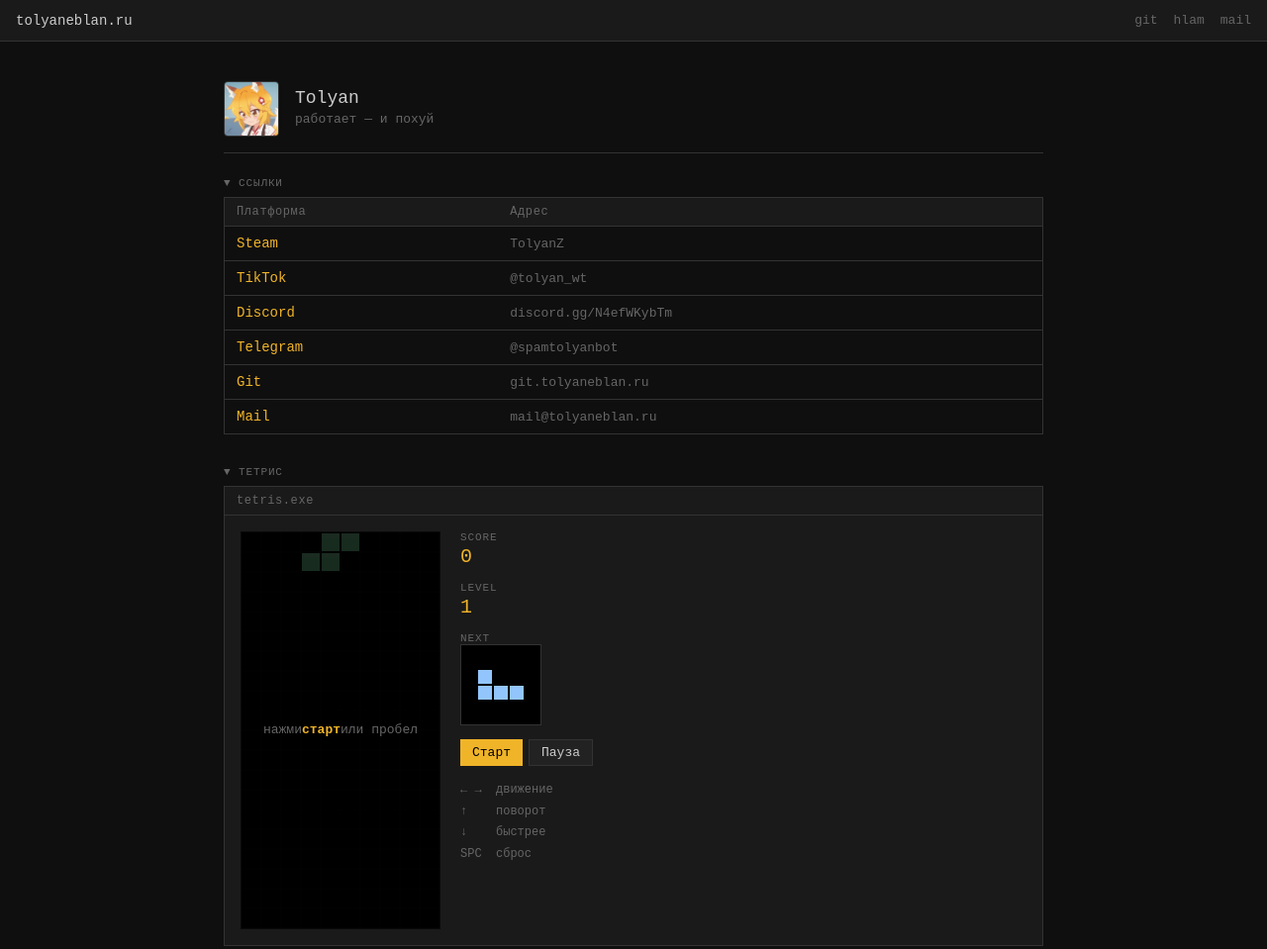
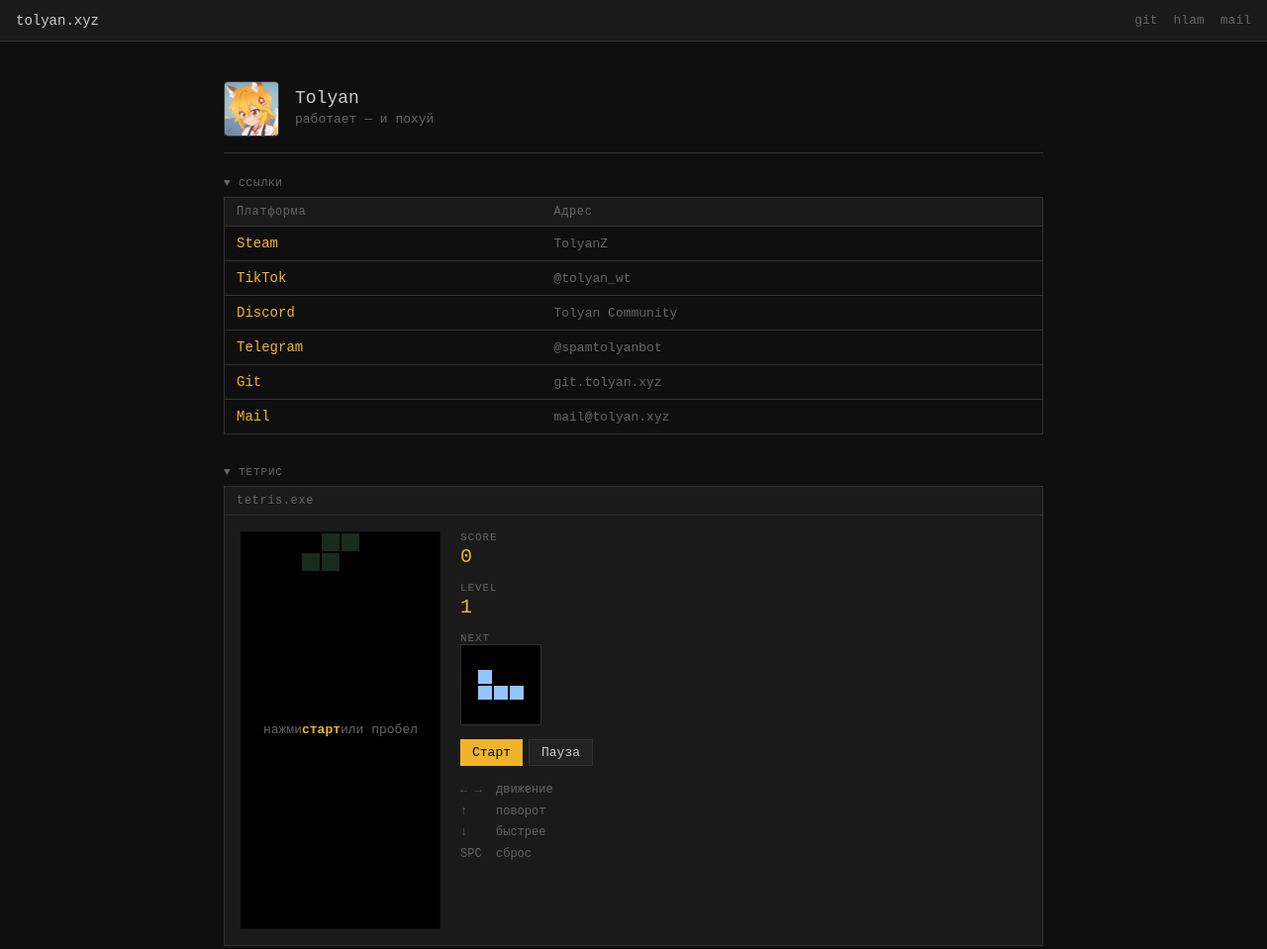
Before and after one commit to tol686/tol686.github.io, a plain HTML site: page index.html in a window 1280 px wide. Shown: the top 959 px of the page at 99% size. Drawn offline with Linux system fonts and the light colour scheme.

Commit message:
Update index.html

```diff
--- a/index.html
+++ b/index.html
@@ -245,11 +245,11 @@
 <body>
 
 <div class="topbar">
-  <span class="topbar-title">tolyaneblan.ru</span>
+  <span class="topbar-title">tolyan.xyz</span>
   <nav class="topbar-nav">
-    <a href="https://git.tolyaneblan.ru/" target="_blank">git</a>
-    <a href="https://hlam.tolyaneblan.ru/" target="_blank">hlam</a>
-    <a href="mailto:mail@tolyaneblan.ru">mail</a>
+    <a href="https://tolyan.xyz/git/" target="_blank">git</a>
+    <a href="https://tolyan.xyz/hlam/" target="_blank">hlam</a>
+    <a href="https://tolyan.xyz/mail/">mail</a>
   </nav>
 </div>
 
@@ -278,28 +278,28 @@
     </thead>
     <tbody>
       <tr>
-        <td class="name"><a href="https://steamcommunity.com/id/TolyanZ" target="_blank" rel="noopener">Steam</a></td>
+        <td class="name"><a href="https://tolyan.xyz/steam" target="_blank" rel="noopener">Steam</a></td>
         <td class="handle">TolyanZ</td>
       </tr>
       <tr>
-        <td class="name"><a href="https://www.tiktok.com/@tolyan_wt" target="_blank" rel="noopener">TikTok</a></td>
+        <td class="name"><a href="https://tolyan.xyz/tiktok" target="_blank" rel="noopener">TikTok</a></td>
         <td class="handle">@tolyan_wt</td>
       </tr>
       <tr>
-        <td class="name"><a href="https://discord.gg/N4efWKybTm" target="_blank" rel="noopener">Discord</a></td>
-        <td class="handle">discord.gg/N4efWKybTm</td>
+        <td class="name"><a href="https://tolyan.xyz/discord" target="_blank" rel="noopener">Discord</a></td>
+        <td class="handle">Tolyan Community</td>
       </tr>
       <tr>
-        <td class="name"><a href="https://t.me/spamtolyanbot" target="_blank" rel="noopener">Telegram</a></td>
+        <td class="name"><a href="https://tolyan.xyz/telegram" target="_blank" rel="noopener">Telegram</a></td>
         <td class="handle">@spamtolyanbot</td>
       </tr>
       <tr>
-        <td class="name"><a href="https://git.tolyaneblan.ru/" target="_blank" rel="noopener">Git</a></td>
-        <td class="handle">git.tolyaneblan.ru</td>
+        <td class="name"><a href="https://tolyan.xyz/git/" target="_blank" rel="noopener">Git</a></td>
+        <td class="handle">git.tolyan.xyz</td>
       </tr>
       <tr>
-        <td class="name"><a href="mailto:mail@tolyaneblan.ru">Mail</a></td>
-        <td class="handle">mail@tolyaneblan.ru</td>
+        <td class="name"><a href="https://tolyan.xyz/mail">Mail</a></td>
+        <td class="handle">mail@tolyan.xyz</td>
       </tr>
     </tbody>
   </table>
```
